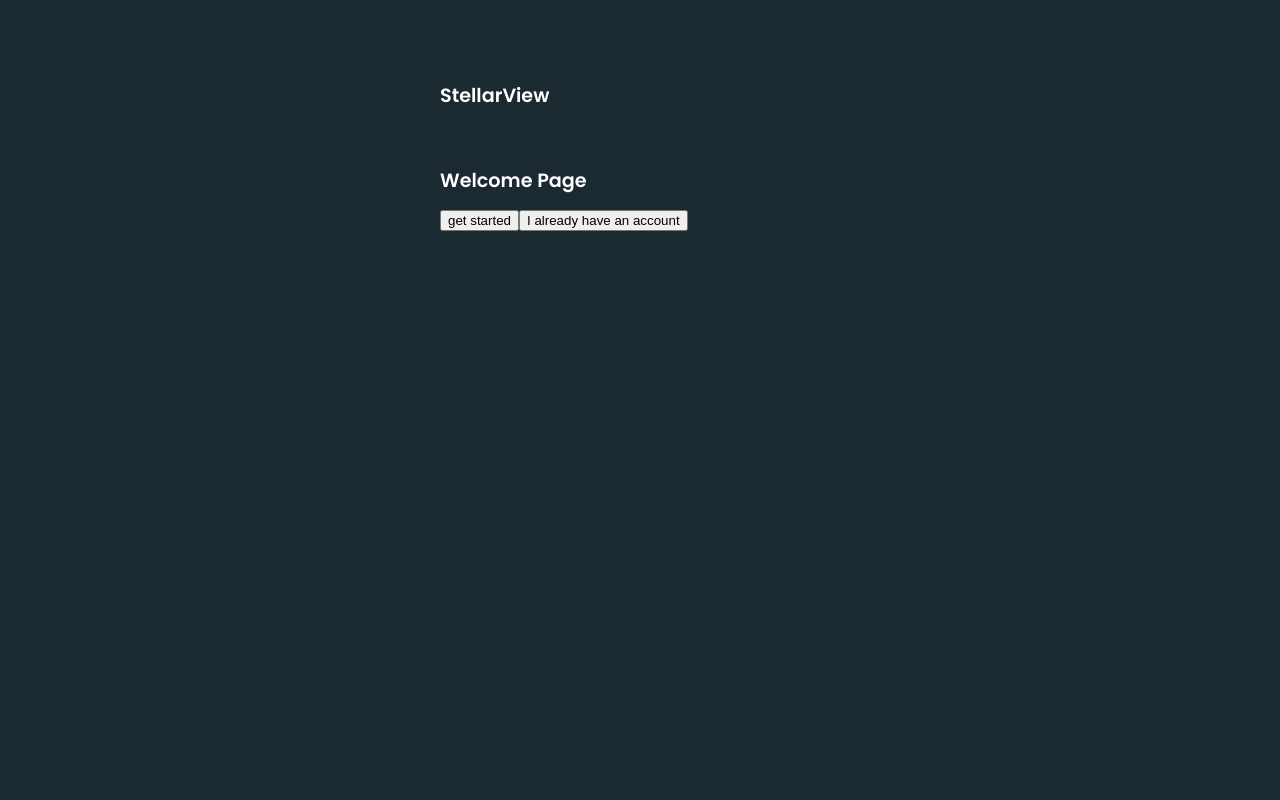
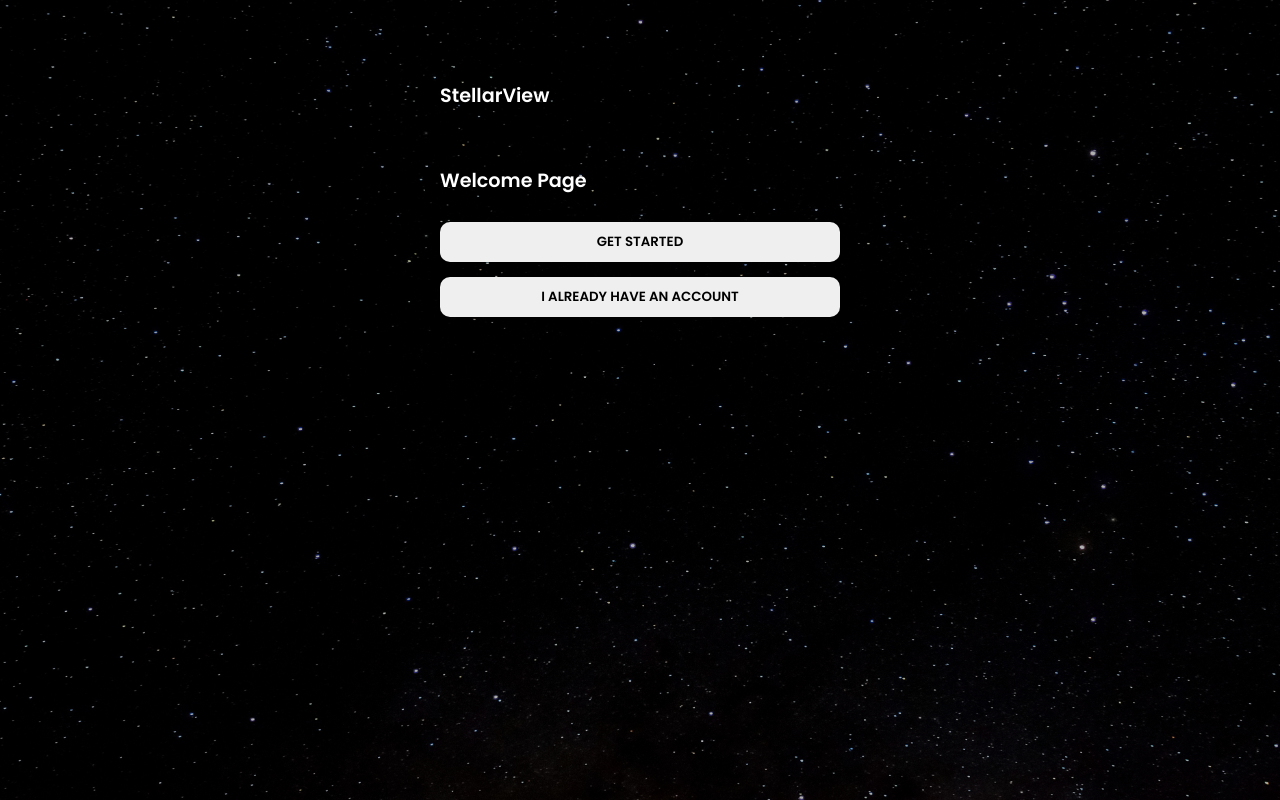
Before and after one commit to stellarview/stellarView-frontend, a React app: page /welcome in a window 1280 px wide. Built offline with nearby package versions, Linux system fonts and the light colour scheme; no server answers.

Commit message:
adding background image to global

```diff
--- a/src/components/Buttons/CustomButton.module.scss
+++ b/src/components/Buttons/CustomButton.module.scss
@@ -1,5 +1,7 @@
 .CustomButton {
-    button {
-        color: purple;
-    }
+    padding: 10px;
+    border-radius: 10px;
+    border: none;
+    font-family: inherit;
+    text-transform: uppercase;font-weight: 600;
 }
--- a/src/components/WelcomePage/Welcome.module.scss
+++ b/src/components/WelcomePage/Welcome.module.scss
@@ -1,6 +1,5 @@
 .Welcome {
-    a {
-        text-decoration: none;
-        color: black;
-    }
+    display: grid;
+    gap: 15px;
+
 }
--- a/src/global.module.scss
+++ b/src/global.module.scss
@@ -36,7 +36,12 @@
 }
 body {
     font-family: var(--primary-font);
-    background: var(--background-color);
+    background: linear-gradient( rgba(0, 0, 0, 0.30), rgba(0, 0, 0, 0.30) ), url('../public/background.jpeg');
+    background-position: center;
+    background-attachment: fixed;
+    background-size: cover;
+    background-repeat: no-repeat;
+
     color: var(--white-color);
   }
 
```
Also changed, not shown: public/background.jpeg (added).
